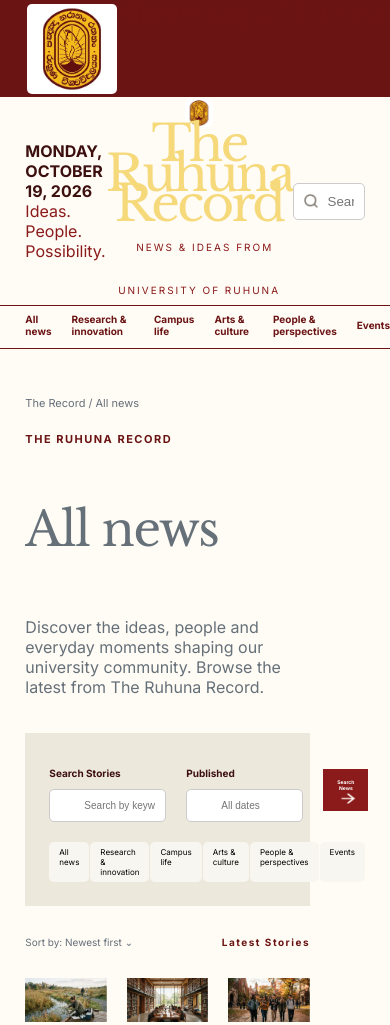
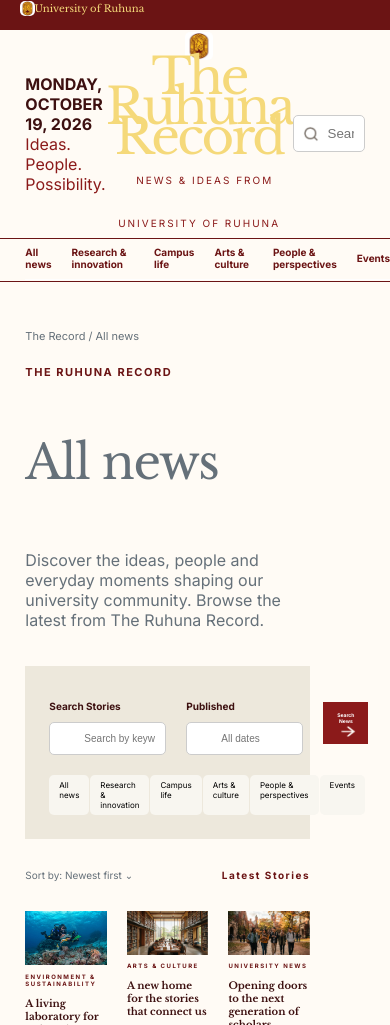
Before and after one commit to iroDhananjaya/Group-12-GitProject, a plain HTML site: page htmlFiles/allNews.html in a window 390 px wide. Shown: the top 1025 px of the page. Drawn offline with nearby package versions, Linux system fonts and the light colour scheme; a web font is replaced by a local one.

Commit message:
changes to pictutes and css files to make the website more responsive and visually appealing.

```diff
--- a/cssFiles/allNews.css
+++ b/cssFiles/allNews.css
@@ -8,24 +8,27 @@ body{
 }
 #HribbonTop{
     background-color:#6B1414 ;
-
+    height: clamp(30px, 2vh, 40px);
 }
 #Hlogo{
     display: flex;
     flex-direction: row;
     margin-left: 5%;
+    margin-top: auto;
+    margin-bottom: auto;
     color:#F5D97A;
     font-family: Libre Baskerville,Arial, Helvetica, sans-serif;
 }
+#logo{
+    border-radius: 5px;
+    margin-top: 0.4%;
+    margin-bottom: auto;
+    width: clamp(15px, 2vw, 20px);
+}
 #logoText{
-    margin-left: 0;
-    margin-top: auto;
+    font-size: 10px;
+    margin-top: 0.6%;
     margin-bottom: auto;
-}
-#logo{
-    width:2%;
-    border-radius: 5px;
-    margin: 1% 2%;
 }
 #HribbonMiddle{
     display: flex;
@@ -308,7 +311,6 @@ body{
     display: flex;
     flex-direction: row;
     justify-content: space-between;
-    padding: 20px 0;
     background-color: #f0f0f0;
     padding:36px 80px 64px 6.5%;
 }
@@ -330,17 +332,15 @@ body{
     color: white;
 }
 #exploreBtn p{
-    margin-top: clamp(30px 1vh 40px);
+    margin-top: clamp(30px, 1vh, 40px);
     text-align: center;
     margin-left: auto;
-    /*border: 2px solid white;*/
 }
 #exploreBtn img{
     margin-top: auto;
     margin-bottom: auto;
-    /*border: 2px solid white;*/
 }
-#logoText,#footerLogoText{
+#footerLogoText{
     font-size:24px;
     color:#6B1414;
     margin:0;
@@ -352,7 +352,7 @@ body{
     gap:10px;
     align-items: center;
 }
-#logo,#footerLogo{
+#footerLogo{
     width:clamp(90px, 2vw, 100px);
     height:auto;
 }
@@ -362,12 +362,6 @@ body{
     padding: 20px 60px;
     box-sizing: border-box;
     background-color:#3D0808;
-}
-#footerContent{
-    display: flex;
-    flex-direction: row;
-    align-items: right;
-    justify-content: space-between;
 }
 #footerLinks p{
     display: flex;
@@ -390,6 +384,7 @@ body{
     display: flex;
     flex-direction: column;
     align-items: center;
+    justify-content: space-between;
 }
 #content p{
     color:#E8DCD2;
--- a/htmlFiles/allNews.html
+++ b/htmlFiles/allNews.html
@@ -72,7 +72,7 @@
             </div>
             <div class="storyRow">
                 <div class="news">
-                    <img src="/Group-12-GitProject/pictures/environment.png" alt="event" class="newsImage">
+                    <img src="/Group-12-GitProject/pictures/1.1.jfif.jpeg" alt="event" class="newsImage">
                     <h4>ENVIRONMENT & SUSTAINABILITY</h4>
                     <h3>A living laboratory for a changing planet</h3>
                     <p>At the university’s restored wetlands, students and researchers are finding new ways
```
